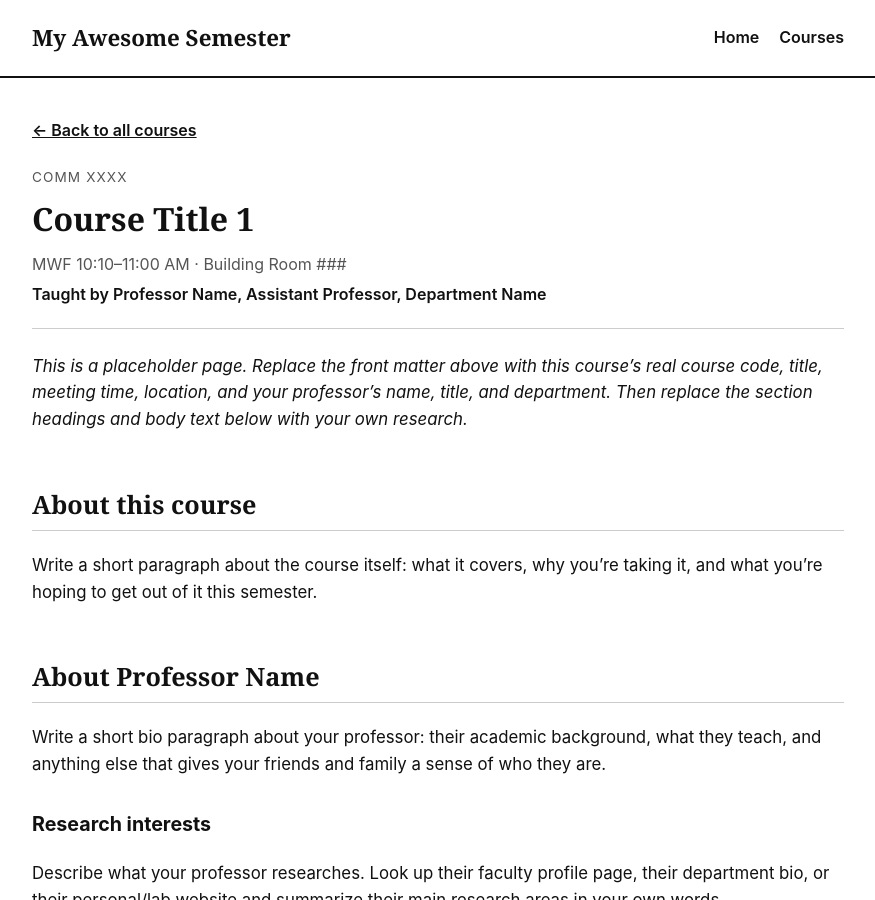
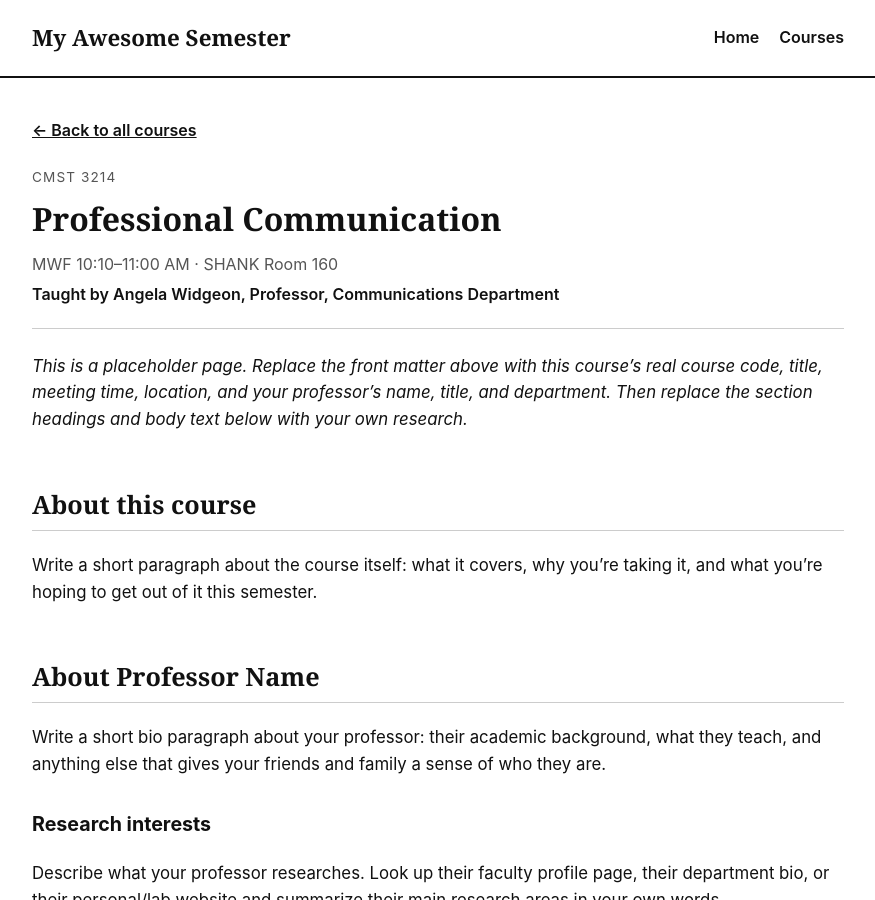
Before and after one commit to Jacobw23-Coder/myawesomesemester, a Jekyll site: the page built from _courses/course-01.md, in a window 1280 px wide and 900 px high. Shown: the whole window, without its empty margins (202-1077 px from the left). Built offline with Jekyll 4.4.1, drawn with Linux system fonts in a browser that asks for light colours.

Commit message:
Update course details for course 01

```diff
--- a/_courses/course-01.md
+++ b/_courses/course-01.md
@@ -1,12 +1,12 @@
 ---
 course_number: 1
-course_code: "COMM XXXX"
-course_title: "Course Title 1"
+course_code: "CMST 3214"
+course_title: "Professional Communication"
 meeting_time: "MWF 10:10–11:00 AM"
-location: "Building Room ###"
-instructor_name: "Professor Name"
-instructor_title: "Assistant Professor"
-instructor_department: "Department Name"
+location: "SHANK Room 160"
+instructor_name: "Angela Widgeon"
+instructor_title: "Professor"
+instructor_department: "Communications Department"
 ---
 
 _This is a placeholder page. Replace the front matter above with this course's real
```
